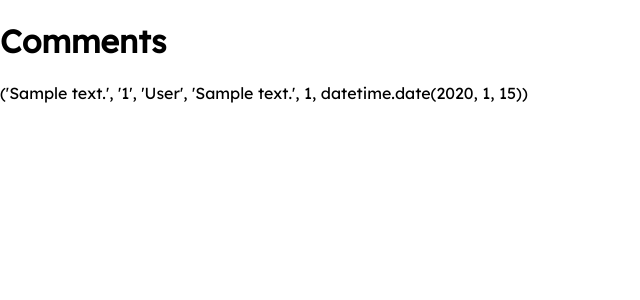
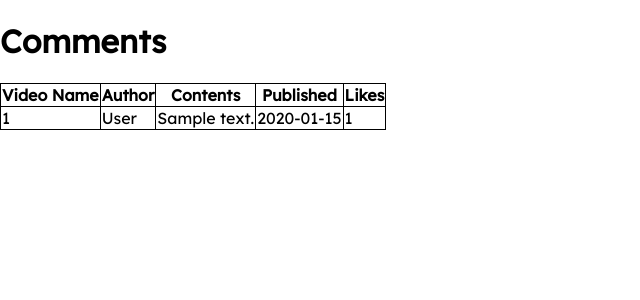
Before and after one commit to zathaxx/YouTubeDB, a Flask app: page /comments in a window 1280 px wide. Shown: the part 66-366 px from the top of the page, without its empty margins (0-640 px from the left). Run offline with Flask 3, Linux system fonts and the light colour scheme; tables that the repository leaves empty hold one stand-in row (values such as "Sample post").

Commit message:
Add playlist and comment formatting

```diff
--- a/templates/comments.html
+++ b/templates/comments.html
@@ -21,8 +21,23 @@
 </header>
 <body>
     <h1>Comments</h1>
-    {% for row in comments %}
-        <p>{{ row }}</p>
-    {% endfor %}
+    <table>
+        <tr>
+            <th>Video Name</th>
+            <th>Author</th>
+            <th>Contents</th>
+            <th>Published</th>
+            <th>Likes</th>
+        </tr>
+        {% for row in comments %}
+            <tr>
+                <td>{{ row[1] }}</td>
+                <td>{{ row[2] }}</td>
+                <td>{{ row[3] }}</td>
+                <td>{{ row[5] }}</td>
+                <td>{{ row[4] }}</td>
+            </tr>
+        {% endfor %}
+    </table>
 </body>
 </html>
```
Also changed, not shown: templates/playlists.html (+12 -3 lines).
